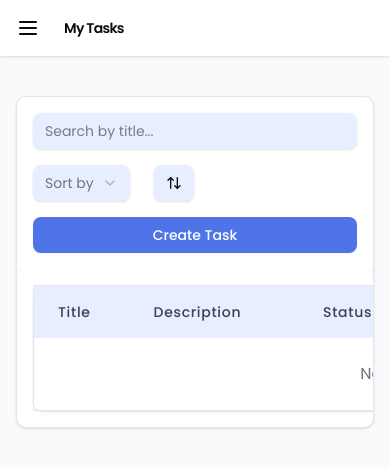
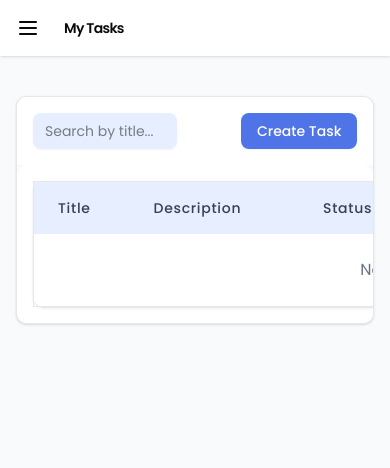
Before and after one commit to kingslyDev/scheduro-fe, a Next.js app: page /my-tasks in a window 390 px wide. Shown: the top 468 px of the page. Built offline with nearby package versions, Linux system fonts and the light colour scheme.

Commit message:
improve padding sidebar

```diff
--- a/src/components/task/AddTaskSidebar.jsx
+++ b/src/components/task/AddTaskSidebar.jsx
@@ -154,9 +154,9 @@ const AddTaskSidebar = ({ slug, onAddTask, initialStatus, trigger }) => {
       <SheetTrigger asChild>{trigger}</SheetTrigger>
       <SheetContent
         side="right"
-        className="w-full sm:w-3/4 md:w-1/2 lg:w-1/3 !max-w-full sm:!max-w-[75%] md:!max-w-[50%] lg:!max-w-[33%] rounded-l-2xl p-6 bg-gray-50 border-l shadow-xl"
+        className="w-full sm:w-3/4 md:w-1/2 lg:w-1/3 !max-w-full sm:!max-w-[75%] md:!max-w-[50%] lg:!max-w-[33%] rounded-l-2xl p-12 md:p-10 bg-gray-50 border-l shadow-xl overflow-y-auto"
       >
-        <SheetHeader className="mb-1 md:-ml-4">
+        <SheetHeader className="-mt-4 -ml-4 md:-ml-4 space-y-6">
           <p className="text-l font-semibold text-black">Add New Task</p>
         </SheetHeader>
 
--- a/src/components/task/DetailTaskSidebar.jsx
+++ b/src/components/task/DetailTaskSidebar.jsx
@@ -87,8 +87,8 @@ const DetailTaskSidebar = ({ open, onClose, task, onSave }) => {
 
   return (
     <Sheet open={open} onOpenChange={onClose}>
-      <SheetContent side="right" className="w-full sm:max-w-2xl p-8 border-l max-w-lg mx-auto">
-        <SheetHeader className=" -mb-1 text-left pb-6 md:px-0">
+      <SheetContent side="right" className="w-full sm:max-w-2xl p-10 border-l max-w-lg mx-auto">
+        <SheetHeader className="-mt-3 -ml-4 md:-ml-0 text-left pb-6 md:px-0">
           <SheetTitle className="text-l font-semibold text-black">Task Detail</SheetTitle>
         </SheetHeader>
 
@@ -98,7 +98,7 @@ const DetailTaskSidebar = ({ open, onClose, task, onSave }) => {
             <label className="text-sm font-medium">Task Name</label>
             <Input
               type="text"
-              className="w-full"
+              className="w-full mt-3"
               value={taskName}
               onChange={(e) => setTaskName(e.target.value)}
               disabled={!task} // Nonaktifkan jika tidak ada task
@@ -109,7 +109,7 @@ const DetailTaskSidebar = ({ open, onClose, task, onSave }) => {
           <div>
             <label className="text-sm font-medium">Description</label>
             <Textarea
-              className="w-full"
+              className="w-full mt-3"
               value={description}
               onChange={(e) => setDescription(e.target.value)}
               disabled={!task} // Nonaktifkan jika tidak ada task
@@ -120,7 +120,7 @@ const DetailTaskSidebar = ({ open, onClose, task, onSave }) => {
           <div>
             <label className="text-sm font-medium">Status</label>
             <Select value={status} onValueChange={setStatus} disabled={!task}>
-              <SelectTrigger className="w-full">
+              <SelectTrigger className="w-full mt-3">
                 <SelectValue placeholder="Select status" />
               </SelectTrigger>
               <SelectContent>
@@ -139,7 +139,7 @@ const DetailTaskSidebar = ({ open, onClose, task, onSave }) => {
             <div className="relative">
               <Input
                 type="date"
-                className="w-full"
+                className="w-full mt-3"
                 value={deadline}
                 onChange={(e) => setDeadline(e.target.value)}
                 disabled={!task} // Nonaktifkan jika tidak ada task
@@ -148,7 +148,7 @@ const DetailTaskSidebar = ({ open, onClose, task, onSave }) => {
           </div>
 
           {/* Buttons */}
-          <div className="flex justify-end gap-2 pt-4">
+          <div className="flex justify-end gap-2 pt-6">
             <Button variant="outline" onClick={onClose} className="bg-gray-300 text-gray-700 hover:bg-gray-200">
               Cancel
             </Button>
--- a/src/components/task/TaskFormSheet.jsx
+++ b/src/components/task/TaskFormSheet.jsx
@@ -95,9 +95,9 @@ export default function TaskFormSheet({
       <SheetTrigger asChild>{trigger}</SheetTrigger>
       <SheetContent
         side="right"
-        className="w-full sm:w-3/4 md:w-1/2 lg:w-1/3 !max-w-full sm:!max-w-[75%] md:!max-w-[50%] lg:!max-w-[33%] rounded-l-2xl p-6 bg-gray-50 border-l shadow-xl"
+        className="w-full sm:w-3/4 md:w-1/2 lg:w-1/3 !max-w-full sm:!max-w-[75%] md:!max-w-[50%] lg:!max-w-[33%] rounded-l-2xl p-10 md:p-10 bg-gray-50 border-l shadow-xl"
       >
-        <SheetHeader className="mb-1 md:-ml-4">
+        <SheetHeader className="mb-1 -ml-4 md:-ml-4">
           <p className="text-l font-semibold text-black">Add New Task</p>
         </SheetHeader>
 
--- a/src/components/task/TaskManager.jsx
+++ b/src/components/task/TaskManager.jsx
@@ -129,7 +129,8 @@ const TaskManager = () => {
   return (
     <main className="container mx-auto">
       <div className="bg-[#F8FAFF] rounded-lg border border-gray-200 shadow-sm">
-        <div className="bg-white p-4 flex flex-wrap items-center gap-4 md:gap-6 rounded-t-lg">
+        {/* 3 item: Search, Sort, SortOrder */}
+        <div className="bg-white p-4 flex flex-row md:flex-wrap items-center gap-4 md:gap-6 rounded-t-lg">
           {isLoading ? (
             <>
               <Skeleton className="h-10 w-full md:w-60 bg-[#E6EEFF]" />
@@ -143,13 +144,13 @@ const TaskManager = () => {
             <>
               <Input
                 placeholder="Search by title..."
-                className="w-full md:w-65 bg-[#E6EEFF] shadow-sm border-0"
+                className="w-36 md:w-72 bg-[#E6EEFF] shadow-xs md:shadow-sm border-0"
                 value={searchQuery}
                 onChange={(e) => setSearchQuery(e.target.value)}
               />
-              <div className="flex items-center gap-6">
+              <div className="flex items-center gap-4 md:gap-6">
                 <Select value={sort} onValueChange={setSort}>
-                  <SelectTrigger className="w-full md:w-40 bg-[#E6EEFF] shadow-sm border-0">
+                  <SelectTrigger className="hidden md:flex w-28 md:w-40 bg-[#E6EEFF] shadow-sm border-0">
                     <SelectValue placeholder="Sort by" />
                   </SelectTrigger>
                   <SelectContent>
@@ -160,7 +161,7 @@ const TaskManager = () => {
                 </Select>
                 <Button
                   variant="outline"
-                  className="bg-[#E6EEFF] border-0 shadow-sm p-2"
+                  className="hidden md:flex bg-[#E6EEFF] border-0 shadow-sm p-4 w-10 md:w-10"
                   onClick={() =>
                     setSortOrder(sortOrder === "asc" ? "desc" : "asc")
                   }
@@ -168,14 +169,18 @@ const TaskManager = () => {
                   <ArrowUpDown className="w-4 h-4" />
                 </Button>
               </div>
+
+              {/* Button Create Task Desktop */}
+              <div className="md:flex ml-auto px-8 md:px-0 md:ml-auto">
                 <AddTaskSidebar
                   trigger={
-                  <Button className="bg-[#4F74E8] text-white px-4 py-2 ml-auto hover:bg-[#3E5EB8] w-full md:w-auto">
+                    <Button className="bg-[#4F74E8] text-white px-4 py-2 hover:bg-[#3E5EB8] w-auto cursor-pointer">
                       Create Task
                     </Button>
                   }
                   onAddTask={handleAddTask}
                 />
+              </div>
             </>
           )}
         </div>
--- a/src/components/ui/sheet.jsx
+++ b/src/components/ui/sheet.jsx
@@ -69,7 +69,7 @@ function SheetContent({
         {...props}>
         {children}
         <SheetPrimitive.Close
-          className="ring-offset-background focus:ring-ring data-[state=open]:bg-secondary absolute top-4 right-4 rounded-xs opacity-70 transition-opacity hover:opacity-100 focus:ring-2 focus:ring-offset-2 focus:outline-hidden disabled:pointer-events-none">
+          className="ring-offset-background focus:ring-ring data-[state=open]:bg-secondary absolute top-14 md:top-12 right-10 cursor-pointer rounded-xs opacity-70 transition-opacity hover:opacity-100 focus:ring-2 focus:ring-offset-2 focus:outline-hidden disabled:pointer-events-none">
           <XIcon className="size-4" />
           <span className="sr-only">Close</span>
         </SheetPrimitive.Close>
--- a/src/components/workspace/CreateWorkspace.jsx
+++ b/src/components/workspace/CreateWorkspace.jsx
@@ -60,17 +60,17 @@ export default function CreateWorkspace({ onWorkspaceAdded }) {
           <PiPlus className="h-4 w-4" />
         </button>
       </SheetTrigger>
-      <SheetContent side="right" className="w-full sm:w-2/3 md:w-1/2 lg:w-1/3 !max-w-full rounded-l-2xl p-6 bg-gray-50 border-l shadow-xl">
-        <SheetHeader className="mb-1 md:-ml-4">
+      <SheetContent side="right" className="w-full sm:w-2/3 md:w-1/2 lg:w-1/3 !max-w-full rounded-l-2xl p-10 md:p-10 bg-gray-50 border-l shadow-xl">
+        <SheetHeader className="mb-1 -ml-4 md:-ml-4">
           <SheetTitle className="text-l font-semibold text-black">Add Workspace</SheetTitle>
           <p className="text-sm text-muted-foreground">Add new workspace</p>
         </SheetHeader>
 
-        <div className="-mt-3 flex justify-center">
+        <div className="-mt-4 flex justify-center">
           <Image src="https://res.cloudinary.com/dwgwb5vro/image/upload/v1741447763/buku_yxhzod.png" width={300} height={200} alt="Workspace Illustration" className="w-full max-w-xs" />
         </div>
 
-        <form onSubmit={handleSubmit} className="space-y-5 mt-0">
+        <form onSubmit={handleSubmit} className="space-y-5 -mt-3">
           <div>
             <InputLabel htmlFor="name" value="Title" className="text-sm font-medium" />
             <TextInput
@@ -81,7 +81,7 @@ export default function CreateWorkspace({ onWorkspaceAdded }) {
               value={data.name}
               onChange={(e) => setData({ ...data, name: e.target.value })}
               autoFocus
-              className={`mt-1 w-full border border-gray-300 rounded-lg px-3 py-2 focus:outline-none focus:ring-2 ${errors.name ? 'focus:ring-red-500' : 'focus:ring-blue-300'}`}
+              className={`mt-1 w-full border border-gray-300 rounded-lg px-3 py-1.5 focus:outline-none focus:ring-2 ${errors.name ? 'focus:ring-red-500' : 'focus:ring-blue-300'}`}
             />
             {errors.name && <InputError message={errors.name} />}
           </div>
```
Lines whose indentation alone changed are shown as unchanged.
